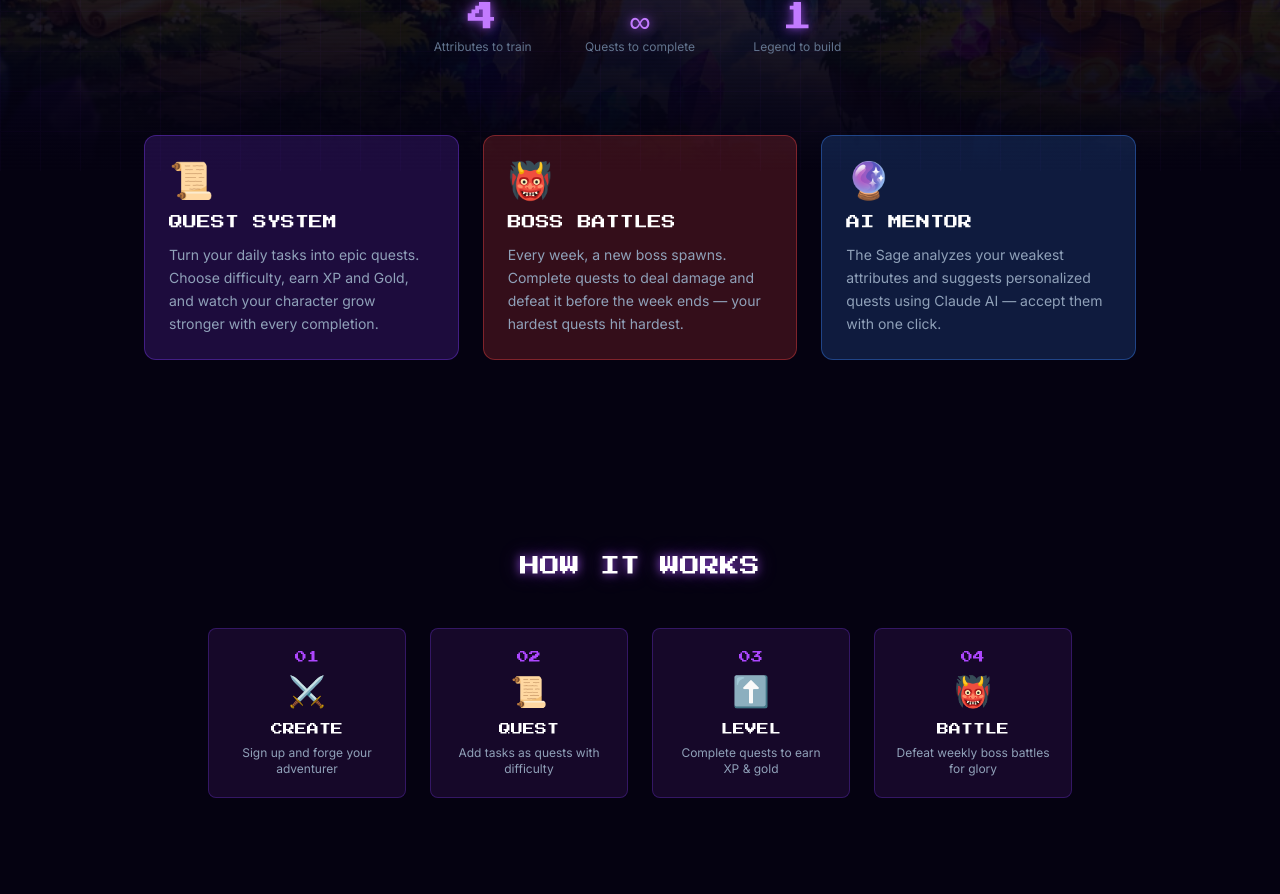
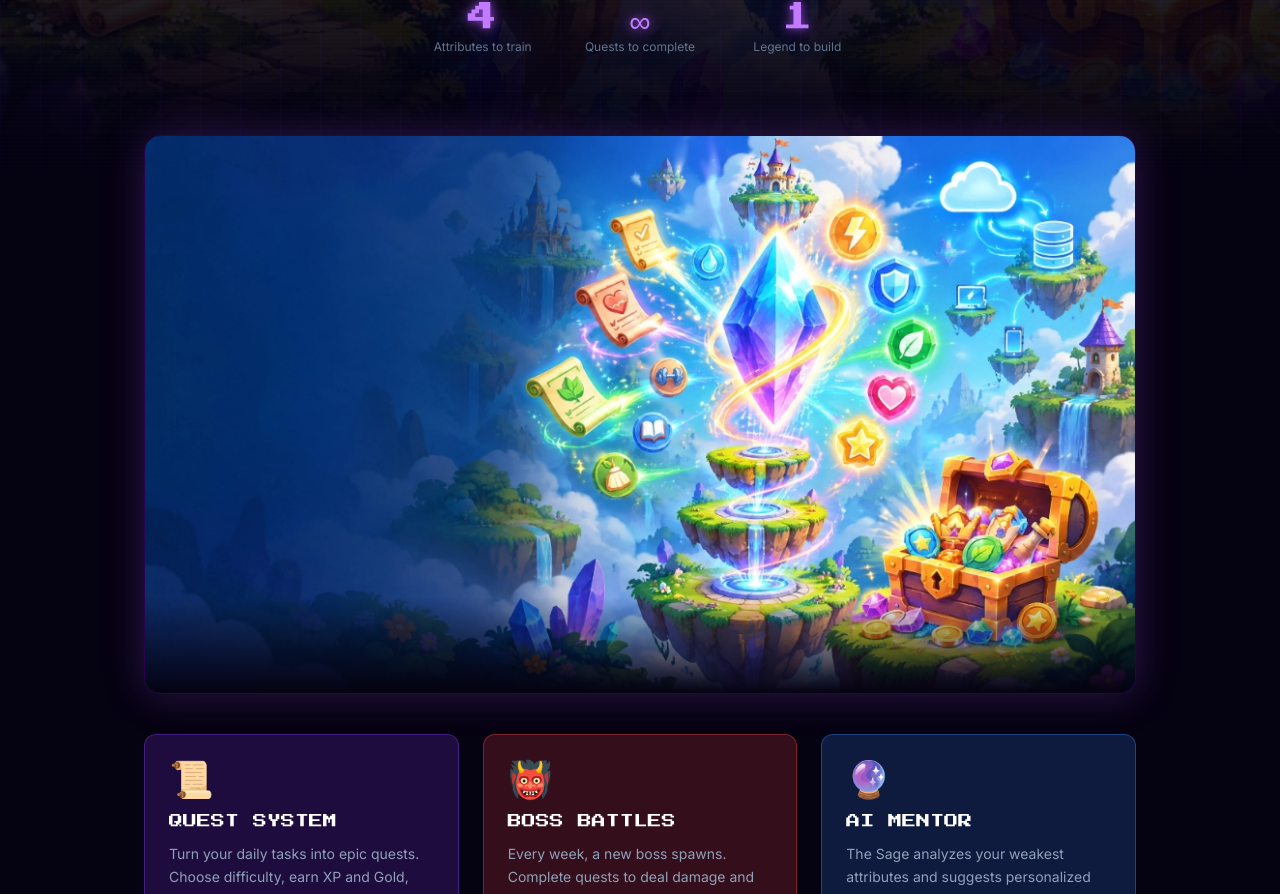
Before and after one commit to abhishek-deals/CHRONICLE, a Next.js app: page / in a window 1280 px wide. Shown: the part 629-1523 px from the top of the page. Built offline with nearby package versions, Linux system fonts and the light colour scheme.

Commit message:
feat: add features hero image to landing page features section

```diff
--- a/src/app/page.tsx
+++ b/src/app/page.tsx
@@ -145,6 +145,20 @@ export default function LandingPage() {
             ))}
           </div>
 
+          {/* Features Hero Image */}
+          <div className="relative w-full rounded-2xl overflow-hidden mb-10 shadow-[0_0_40px_rgba(168,85,247,0.25)] border border-purple-700/30">
+            <Image
+              src="/features-hero.jpg"
+              alt="Chronicle Features — Quest System, Boss Battles, AI Mentor and more"
+              width={1200}
+              height={600}
+              className="w-full object-cover"
+              priority
+            />
+            {/* Bottom fade into cards */}
+            <div className="absolute inset-x-0 bottom-0 h-24 bg-gradient-to-t from-[#050211] to-transparent pointer-events-none" />
+          </div>
+
           {/* Feature cards */}
           <div className="grid grid-cols-1 sm:grid-cols-3 gap-6 text-left" aria-label="Features">
             {features.map((f, i) => (
```
Also changed, not shown: public/features-hero.jpg (added).
